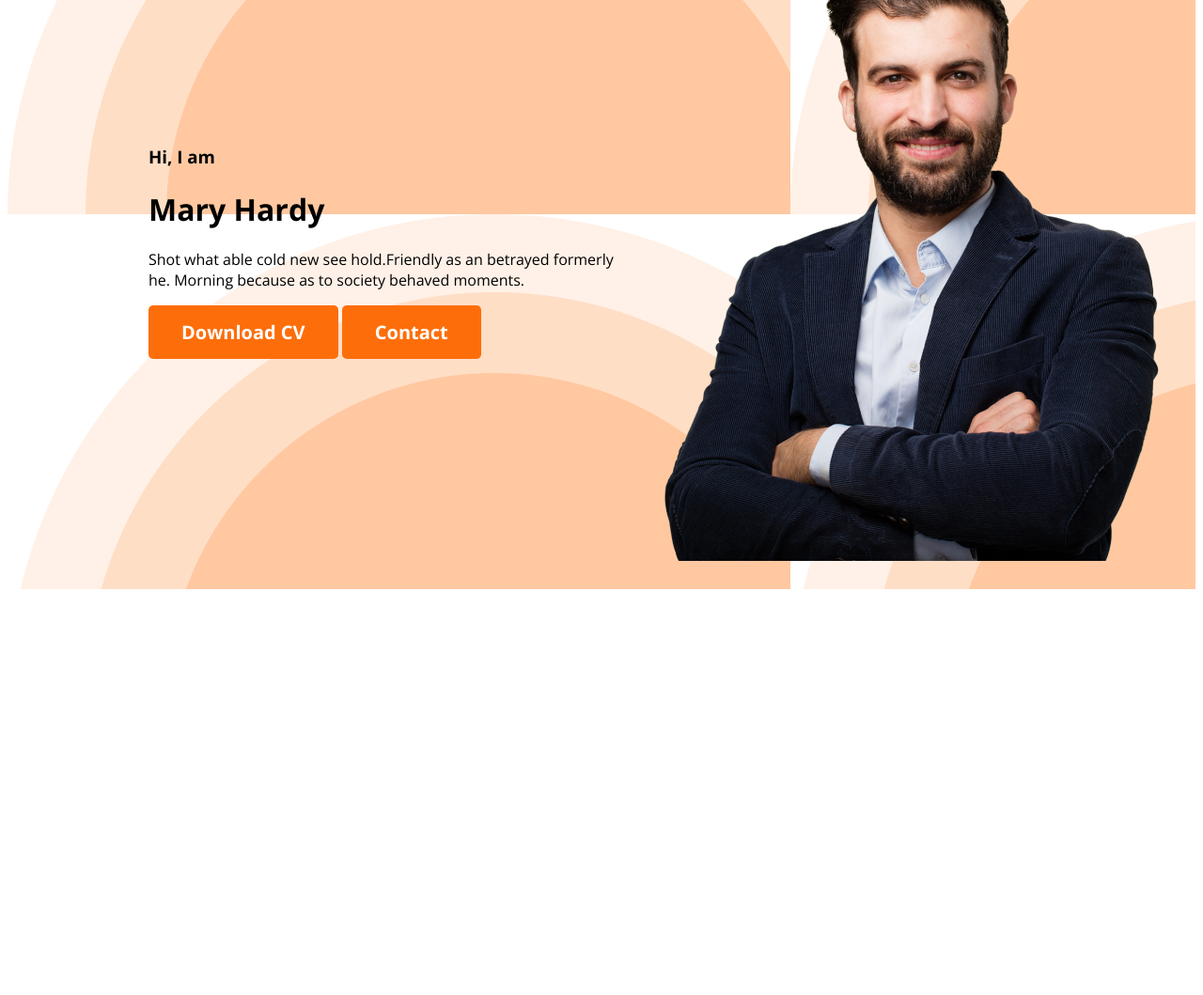
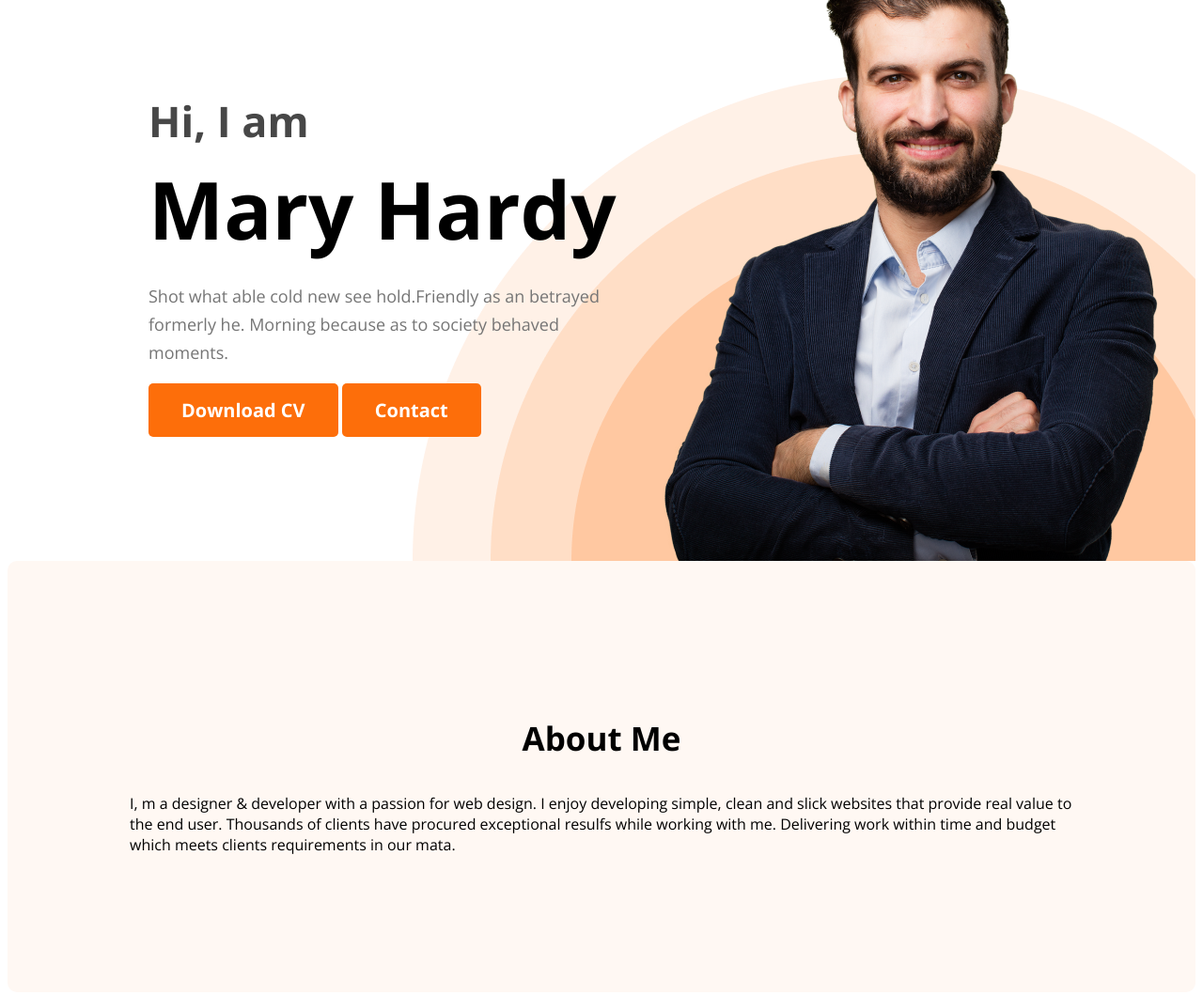
Before and after one commit to chowdhuryahad/ahad-rakib, a plain HTML site: page index.html in a window 1280 px wide. Shown: the part 320-1379 px from the top of the page at 94% size. Before the commit the page ends 955 px from the top, so only its background shows below. Drawn offline with nearby package versions, Linux system fonts and the light colour scheme.

Commit message:
about section created

```diff
--- a/index.html
+++ b/index.html
@@ -1,5 +1,6 @@
 <!DOCTYPE html>
 <html lang="en">
+
 <head>
     <meta charset="UTF-8">
     <meta name="viewport" content="width=device-width, initial-scale=1.0">
@@ -9,10 +10,11 @@
     <link href="https://fonts.googleapis.com/css2?family=Open+Sans:wght@400;700;800&display=swap" rel="stylesheet">
     <link rel="stylesheet" href="styles.css">
 </head>
+
 <body>
     <header class="header">
         <nav>
-    <h3 class="website-title">Ma<span class="text-primary" >r</span>y</h3>
+            <h3 class="website-title">Ma<span class="text-primary">r</span>y</h3>
             <ul>
 
                 <li> <a href=""> Portfolio</a></li>
@@ -21,10 +23,11 @@
             </ul>
         </nav>
         <div class="banner">
-<div>
-    <h3 class="banner-greeting"> Hi, I  am</h3>
+            <div class="banner-content">
+                <h3 class="banner-greeting"> Hi, I am</h3>
                 <h1 class="banner-title"> Mary Hardy</h1>
-    <p>Shot what able cold new see hold.Friendly as an betrayed formerly he. Morning because as to society behaved moments.</p>
+                <p class="banner-description">Shot what able cold new see hold.Friendly as an betrayed formerly he.
+                    Morning because as to society behaved moments.</p>
                 <button class="btn-primary"> Download CV </button>
                 <button class="btn-primary"> Contact </button>
             </div>
@@ -32,7 +35,16 @@
         </div>
     </header>
     <main>
-
+        <section class="about">
+            <h3 class="section-title">
+                About Me </h3>
+            <p class="section-description">
+                I, m a designer & developer with a passion for web design. I enjoy developing simple, clean and slick
+                websites that provide real value to the end user. Thousands of clients have procured exceptional resulfs
+                while working with me. Delivering work within time and budget which meets clients requirements in our
+                mata.
+            </p>
+        </section>
 
     </main>
     <footer>
@@ -40,4 +52,5 @@
 
     </footer>
 </body>
+
 </html>
--- a/styles.css
+++ b/styles.css
@@ -1,6 +1,7 @@
 * {
     font-family: 'Open Sans', sans-serif;
 }
+
 nav {
     display: flex;
     align-items: center;
@@ -18,6 +19,14 @@ nav {
     font-size: 20px;
     font-weight: 700;
     padding: 15px 35px
+}
+
+.section-title {
+    color: var#181818;
+    text-align: center;
+    font-size: 35px;
+    font-weight: 700;
+
 }
 
 .text-primary {
@@ -44,14 +53,52 @@ nav a {
     text-decoration: none;
     color: #474747
 }
-.header{
+
+.header {
+    background-color: #FFF;
     background-image: url('../ahad-rakib/images/header_bg.png');
-     }
-.banner{
-   padding: 30px 30px 30px 150px;
+    background-repeat: no-repeat;
+    background-position: bottom right;
+
+}
+
+.banner {
+    padding: 30px 30px 0px 150px;
     display: flex;
     align-items: center;
+    justify-content: space-between;
 }
-.profile-pic{
-    display:flex
+
+.banner-content {
+    max-width: 500px;
 }
+
+.banner .profile-pic {
+    display: flex
+}
+
+.banner-greeting {
+    font-size: 45px;
+    color: #474747;
+    margin-bottom: 0;
+}
+
+.banner-title {
+    font-size: 85px;
+    font-weight: 700;
+    margin-top: 5px;
+    margin-bottom: 20px;
+}
+
+.banner-description {
+    color:#757575;
+    font-size: 18px;
+    font-weight: 400;
+    line-height: 30px;
+}
+
+.about {
+    padding: 130px;
+    border-radius: 10px;
+    background: #FFF8F3;
+}
```
Lines whose indentation alone changed are shown as unchanged.
